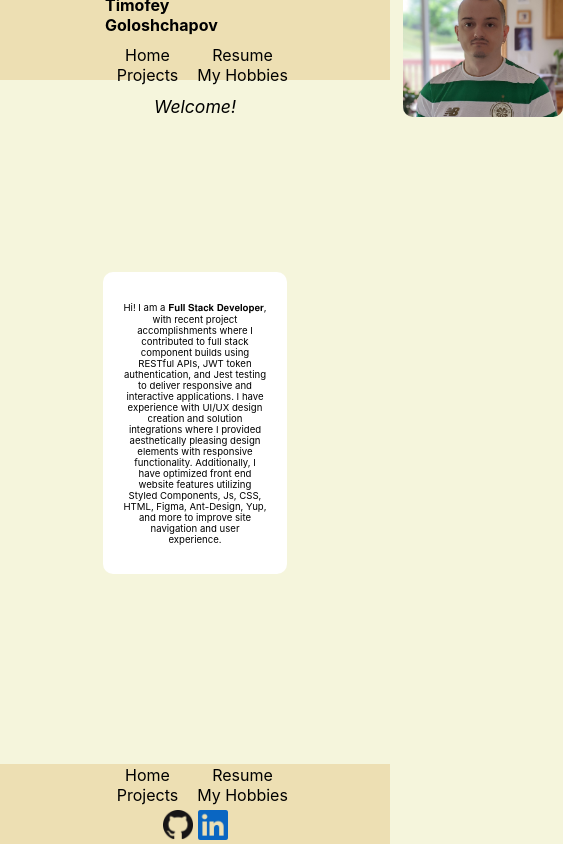
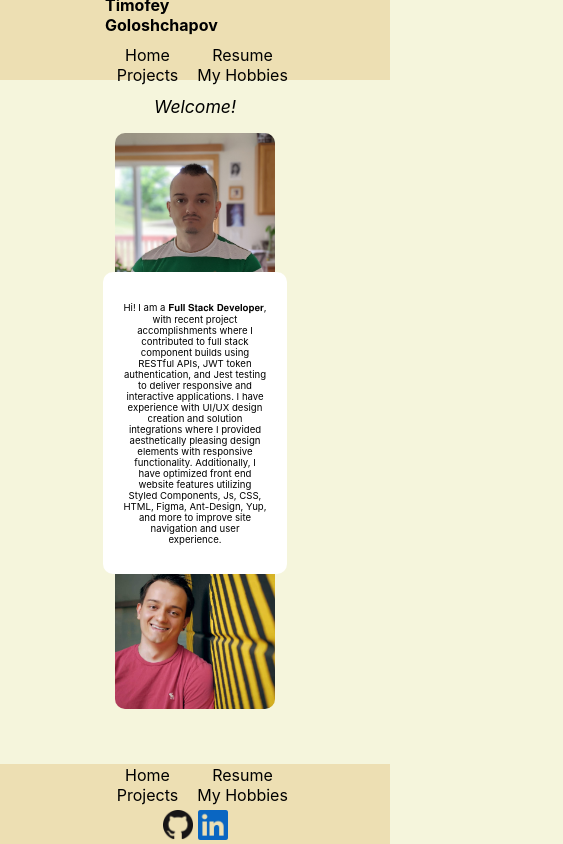
Before and after one commit to Timbobeek/portfolio, a React (Create React App) app: page / in a window 390 px wide. Shown: the whole page, 563 px wide, since content can reach past the window. Built offline with nearby package versions, Linux system fonts and the light colour scheme.

Commit message:
fix complete

```diff
--- a/src/App.css
+++ b/src/App.css
@@ -55,8 +55,6 @@ html {
   position: relative;
   z-index: 2;
   transform: translate(-18rem, 20rem);
-  /* right: 18rem;
-  top: 20rem; */
 }
 
 .ProfilePicture2{
@@ -65,8 +63,6 @@ html {
   position:relative;
   z-index: 2;
   transform: translate(18rem, -20rem);
-  /* left: 18rem;
-  bottom: 20rem; */
 }
 
 /* ------------------------------------------laptop view------------------------------------------- */
@@ -84,14 +80,12 @@ html {
 
   .ProfilePicture1{
     width: 18rem;
-    /* right: 14rem;
-    top: 25rem; */
+    transform: translate(-14rem, 25rem);
   }
 
   .ProfilePicture2{
     width: 18rem;
-    /* left: 14rem;
-    bottom: 14rem; */
+    transform: translate(14rem, -14rem);
   }
 }
 
@@ -113,14 +107,12 @@ html {
   }
   .ProfilePicture1{
     width: 18rem;
-    /* right: 0rem;
-    top: 30rem; */
+    transform: translate(0rem, 30rem);
+  }
 
-  }
   .ProfilePicture2{
     width: 18rem;
-    /* left: 0rem;
-    bottom: 17rem; */
+    transform: translate(0rem, -17rem);
   }
 }
 
@@ -145,12 +137,12 @@ html {
 
   .ProfilePicture2{
     width: 10rem;
-    /* bottom: 9rem; */
+    transform: translate(0rem, -9rem);
   }
 
   .ProfilePicture1{
     width: 10rem;
-    /* top: 26rem; */
+    transform: translate(0rem, 27rem);
   }
 
 }
```
